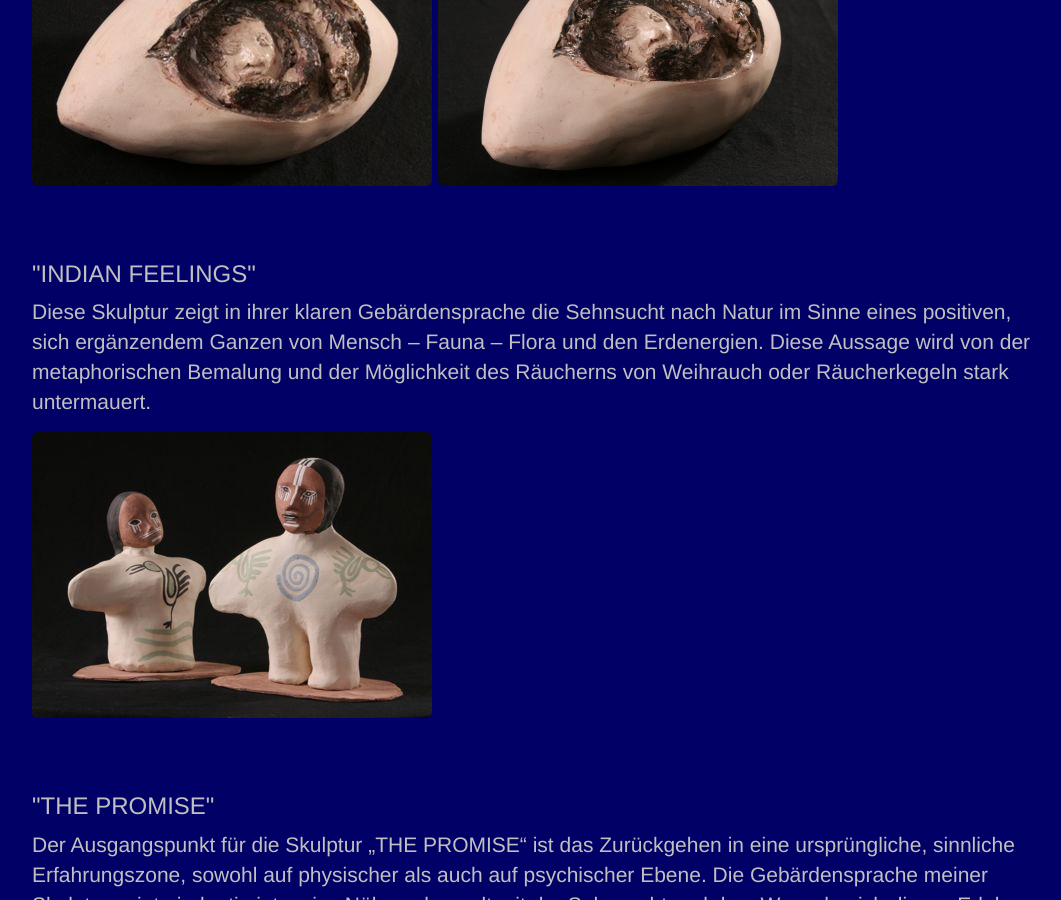
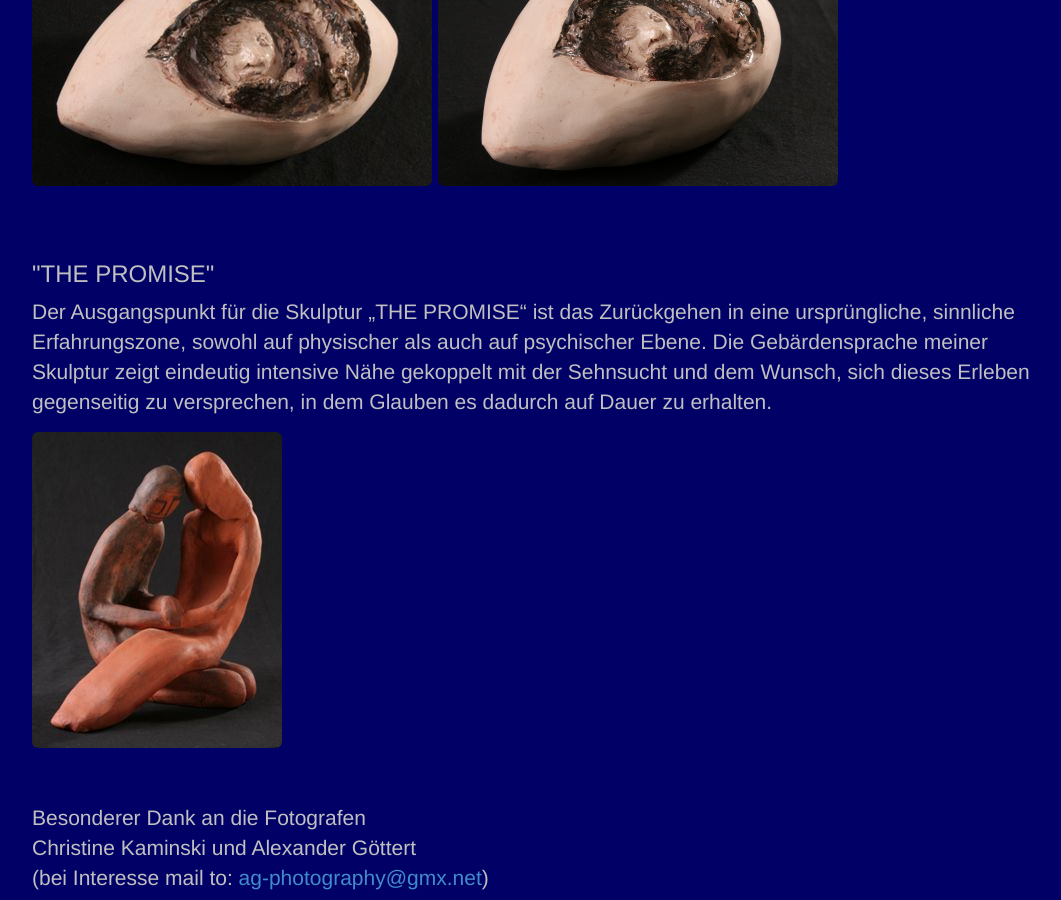
Before and after one commit to schmidb/CBArts, a Jekyll site: the page built from skulpturen.html, in a window 1280 px wide and 900 px high, scrolled down 1090 px. Shown: the whole window, without its empty margins (98-1159 px from the left). Built offline with Jekyll 4.4.1, drawn with Linux system fonts in a browser that asks for light colours.

Commit message:
removing sold objects

```diff
--- a/skulpturen.html
+++ b/skulpturen.html
@@ -22,11 +22,12 @@ layout: default
 
 
 
+<!--
 <br><br>
 <h3>&quot;INDIAN FEELINGS&quot;</h3>
 <p>Diese Skulptur zeigt in ihrer klaren Geb&auml;rdensprache die Sehnsucht nach Natur im Sinne eines positiven, sich erg&auml;nzendem Ganzen von Mensch &ndash; Fauna &ndash; Flora und den Erdenergien. Diese Aussage wird von der metaphorischen Bemalung und der M&ouml;glichkeit des R&auml;ucherns von Weihrauch oder R&auml;ucherkegeln stark untermauert.</p>
 <p><a href="img/skulpturen/Indian_Feelings.jpg" target="_blank"><img src="img/skulpturen/Indian_Feelings_kl.jpg" width="400" height="286" border="0" class="img-rounded"></a></p>
-
+-->
 
 <br><br>
 <h3>&quot;THE PROMISE&quot;</h3>
--- a/wandEngoben.html
+++ b/wandEngoben.html
@@ -10,7 +10,7 @@ layout: default
 <br><br>
 
 <h3>Drei Bilder aus der Serie Im-PULS</h3>
-<a href="img/wandEngoben/IM-Puls1.JPG" target="_blank"><img src="img/wandEngoben/IM-Puls1.JPG" width="200"  border="0" class="img-rounded"></a>
+<!-- <a href="img/wandEngoben/IM-Puls1.JPG" target="_blank"><img src="img/wandEngoben/IM-Puls1.JPG" width="200"  border="0" class="img-rounded"></a> -->
 <a href="img/wandEngoben/IM-Puls2.JPG" target="_blank"><img src="img/wandEngoben/IM-Puls2.JPG" width="200" border="0" class="img-rounded"></a>
 <a href="img/wandEngoben/IM-Puls3.JPG" target="_blank"><img src="img/wandEngoben/IM-Puls3.JPG" width="200"  border="0" class="img-rounded"></a>
 <p>34cm breit, 44cm hoch und 4,5cm tief</p>
```
Also changed, not shown: img/wandEngoben/FARBEN-FANGEN.JPG.
